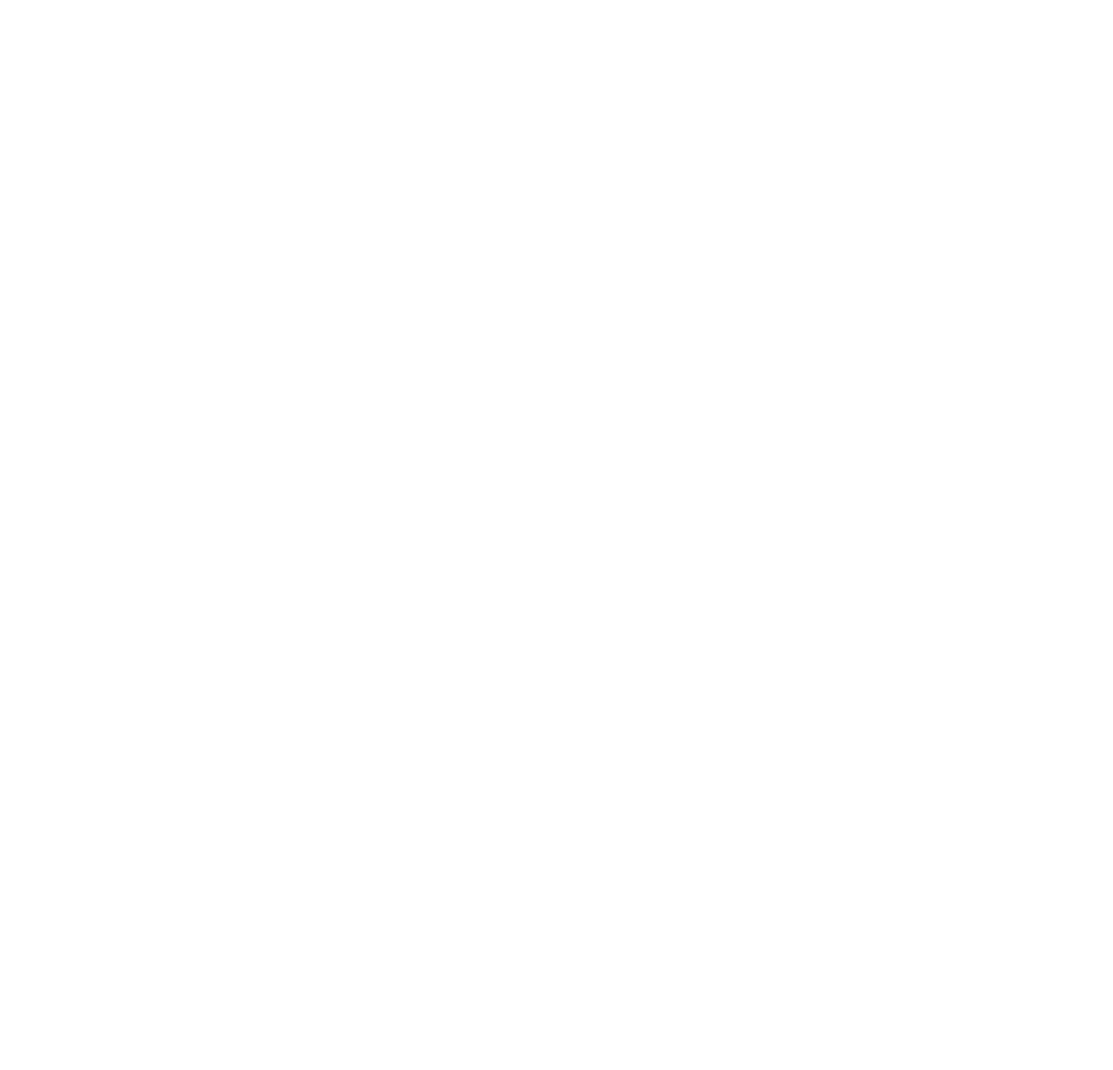
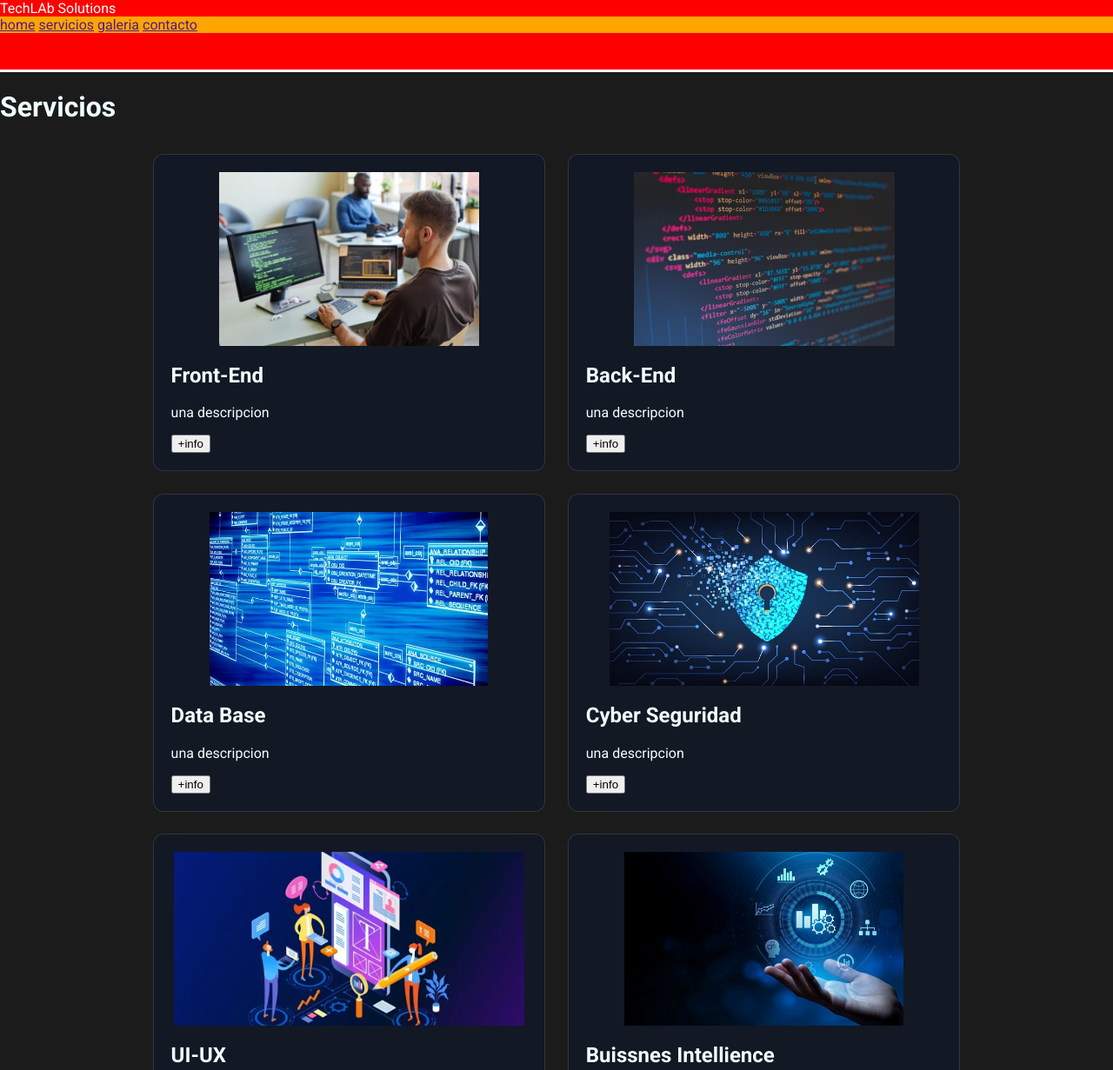
Before and after one commit to DarioColetto/prog_III, a plain HTML site: page TP1/servivios.html in a window 1280 px wide. Shown: the top 1231 px of the page at 87% size. Before the commit the page ends 800 px from the top, so only its background shows below. Drawn offline with Linux system fonts and the light colour scheme.

Commit message:
servicios

```diff
--- /dev/null
+++ b/TP1/css/servicio.css
@@ -0,0 +1,39 @@
+@import url("/TP1/style.css");
+
+main{height: fit-content ;}
+
+.card-container{
+    display: flex;
+
+    flex-wrap: wrap;
+    align-items: center;
+    justify-content: center;
+}
+
+.card{
+    backdrop-filter: blur(16px) saturate(180%);
+    -webkit-backdrop-filter: blur(16px) saturate(180%);
+    background-color: rgba(17, 25, 40, 0.75);
+    border-radius: 12px;
+    border: 1px solid rgba(255, 255, 255, 0.125);
+    padding: 20px;
+    margin: 1%;
+
+    width: 32%;
+    height: 32%
+
+}
+
+.img-container{
+    width: 100%;
+    max-height: 200px;
+    overflow: hidden;
+    display: flex;
+    align-items: center;
+    justify-content: center;
+}
+
+img{
+   width: auto;
+    max-height: 200px;
+}
--- a/TP1/servivios.html
+++ b/TP1/servivios.html
@@ -0,0 +1,106 @@
+<!DOCTYPE html>
+<html lang="en">
+
+<head>
+    <meta charset="UTF-8">
+    <meta name="viewport" content="width=device-width, initial-scale=1.0">
+    <title>TechNova</title>
+    <link rel="stylesheet" href="/TP1/css/servicio.css">
+</head>
+
+<body>
+    <header>TechLAb Solutions
+        <nav>
+            <a href="">home</a>
+            <a href="">servicios</a>
+            <a href="">galeria</a>
+            <a href="">contacto</a>
+        </nav>
+    </header>
+    <main>
+        <h1>Servicios</h1>
+        <div class="card-container" >
+            <div id="card-1" class="card">
+                <div class="img-container">
+
+                    <img src="/TP1/img/servicios/front.webp" alt="image">
+                </div>
+                <h2>Front-End</h2>
+                <p>una descripcion</p>
+                <button>+info</button>
+            </div>
+            <div id="card-2" class="card">
+                                <div class="img-container">
+
+                                    <img src="/TP1/img/servicios/back.jpg" alt="image">
+                </div>
+                <h2>Back-End</h2>
+                <p>una descripcion</p>
+                <button>+info</button>
+            </div>
+            <div id="card-3" class="card">
+                                <div class="img-container">
+
+                                    <img src="/TP1/img/servicios/database.jpg" alt="image">
+                </div>
+                <h2>Data Base</h2>
+                <p>una descripcion</p>
+                <button>+info</button>
+            </div>
+            <div id="card-4" class="card">
+                                <div class="img-container">
+
+                                    <img src="/TP1/img/servicios/cybersecurity.jpg" alt="image">
+                </div>
+                <h2>Cyber Seguridad</h2>
+                <p>una descripcion</p>
+                <button>+info</button>
+            </div>
+            <div id="card-5" class="card">
+                                <div class="img-container">
+
+                                    <img src="/TP1/img/servicios/UI-UX.webp" alt="image">
+                </div>
+                <h2>UI-UX</h2>
+                <p>una descripcion</p>
+                <button>+info</button>
+            </div>
+            <div id="card-6" class="card">
+                                <div class="img-container">
+
+                                    <img src="/TP1/img/servicios/buisness.jpeg" alt="image">
+                </div>
+                <h2>Buissnes Intellience</h2>
+                <p>una descripcion</p>
+                <button>+info</button>
+            </div>
+        </div>
+
+    </main>
+    <footer>
+        <div class="social">
+            <svg xmlns="http://www.w3.org/2000/svg" xmlns:xlink="http://www.w3.org/1999/xlink" fill="#000000"
+                height="50px" width="50px" version="1.1" id="Layer_1" viewBox="-143 145 512 512"
+                xml:space="preserve">
+                <path
+                    d="M113,145c-141.4,0-256,114.6-256,256s114.6,256,256,256s256-114.6,256-256S254.4,145,113,145z M41.4,508.1H-8.5V348.4h49.9  V508.1z M15.1,328.4h-0.4c-18.1,0-29.8-12.2-29.8-27.7c0-15.8,12.1-27.7,30.5-27.7c18.4,0,29.7,11.9,30.1,27.7  C45.6,316.1,33.9,328.4,15.1,328.4z M241,508.1h-56.6v-82.6c0-21.6-8.8-36.4-28.3-36.4c-14.9,0-23.2,10-27,19.6  c-1.4,3.4-1.2,8.2-1.2,13.1v86.3H71.8c0,0,0.7-146.4,0-159.7h56.1v25.1c3.3-11,21.2-26.6,49.8-26.6c35.5,0,63.3,23,63.3,72.4V508.1z  " />
+            </svg>
+            <svg xmlns="http://www.w3.org/2000/svg" xmlns:xlink="http://www.w3.org/1999/xlink" width="50px"
+                height="50px" viewBox="0 0 20 20" version="1.1">
+                <g id="Page-1" stroke="none" stroke-width="1" fill="none" fill-rule="evenodd">
+                    <g id="Dribbble-Light-Preview" transform="translate(-140.000000, -7559.000000)" fill="#000000">
+                        <g id="icons" transform="translate(56.000000, 160.000000)">
+                            <path
+                                d="M94,7399 C99.523,7399 104,7403.59 104,7409.253 C104,7413.782 101.138,7417.624 97.167,7418.981 C96.66,7419.082 96.48,7418.762 96.48,7418.489 C96.48,7418.151 96.492,7417.047 96.492,7415.675 C96.492,7414.719 96.172,7414.095 95.813,7413.777 C98.04,7413.523 100.38,7412.656 100.38,7408.718 C100.38,7407.598 99.992,7406.684 99.35,7405.966 C99.454,7405.707 99.797,7404.664 99.252,7403.252 C99.252,7403.252 98.414,7402.977 96.505,7404.303 C95.706,7404.076 94.85,7403.962 94,7403.958 C93.15,7403.962 92.295,7404.076 91.497,7404.303 C89.586,7402.977 88.746,7403.252 88.746,7403.252 C88.203,7404.664 88.546,7405.707 88.649,7405.966 C88.01,7406.684 87.619,7407.598 87.619,7408.718 C87.619,7412.646 89.954,7413.526 92.175,7413.785 C91.889,7414.041 91.63,7414.493 91.54,7415.156 C90.97,7415.418 89.522,7415.871 88.63,7414.304 C88.63,7414.304 88.101,7413.319 87.097,7413.247 C87.097,7413.247 86.122,7413.234 87.029,7413.87 C87.029,7413.87 87.684,7414.185 88.139,7415.37 C88.139,7415.37 88.726,7417.2 91.508,7416.58 C91.513,7417.437 91.522,7418.245 91.522,7418.489 C91.522,7418.76 91.338,7419.077 90.839,7418.982 C86.865,7417.627 84,7413.783 84,7409.253 C84,7403.59 88.478,7399 94,7399"
+                                id="github-[#142]">
+
+                            </path>
+                        </g>
+                    </g>
+                </g>
+            </svg>
+        </div>
+    </footer>
+</body>
+
+</html>
--- a/TP1/style.css
+++ b/TP1/style.css
@@ -10,6 +10,7 @@ body{
     align-content: start;
     height: 100vh;
     font-family: "Roboto", sans-serif;
+    color: azure;
 }
 
 header, footer {
@@ -33,7 +34,7 @@ header {
 }
 
 main {
-    background: green;
+    background: rgb(27, 27, 27);
 }
 
 footer{
```
Also changed, not shown: TP1/img/servicios/UI-UX.webp (added), TP1/img/servicios/back.jpg (added), TP1/img/servicios/buisness.jpeg (added), TP1/img/servicios/cybersecurity.jpg (added), TP1/img/servicios/database.jpg (added), TP1/img/servicios/front.webp (added).
